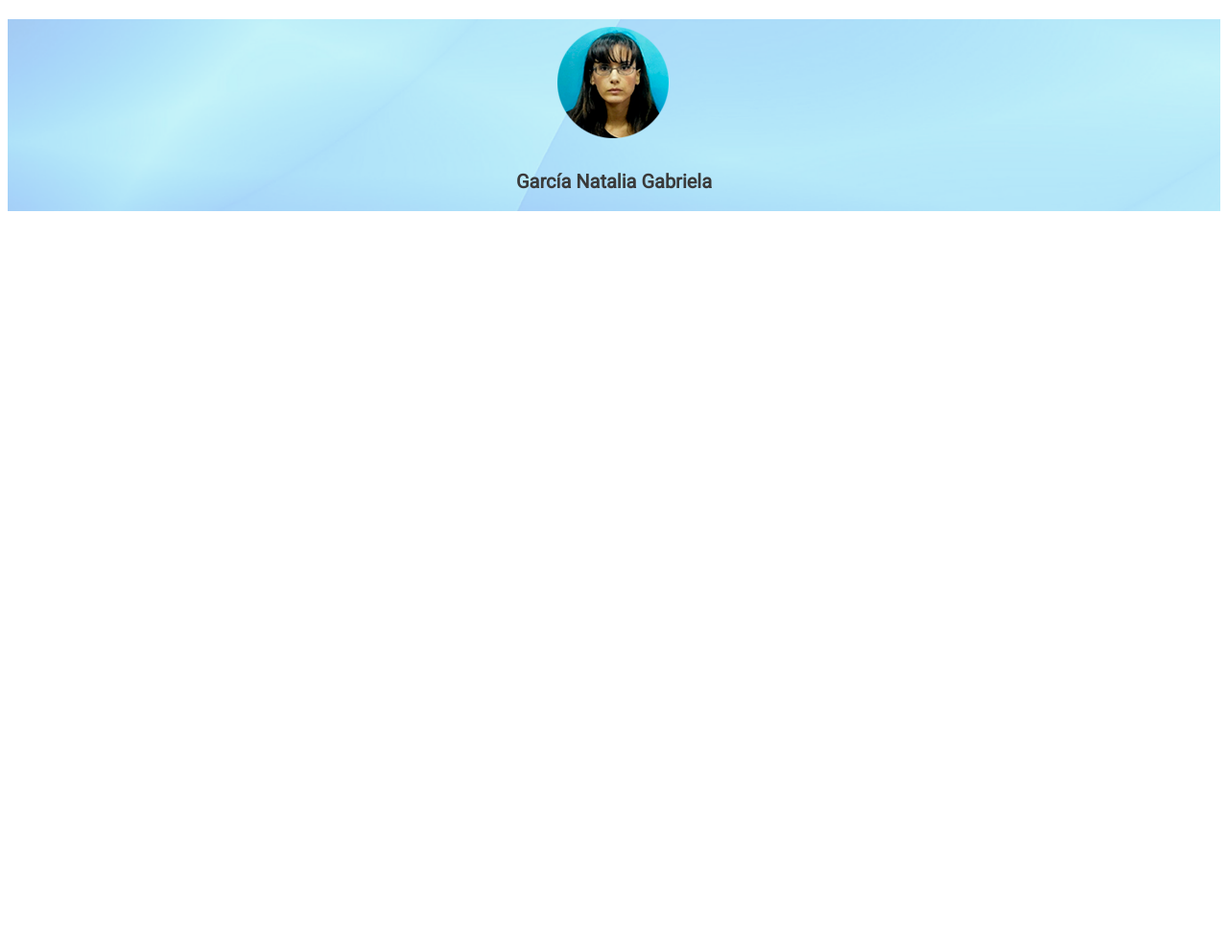
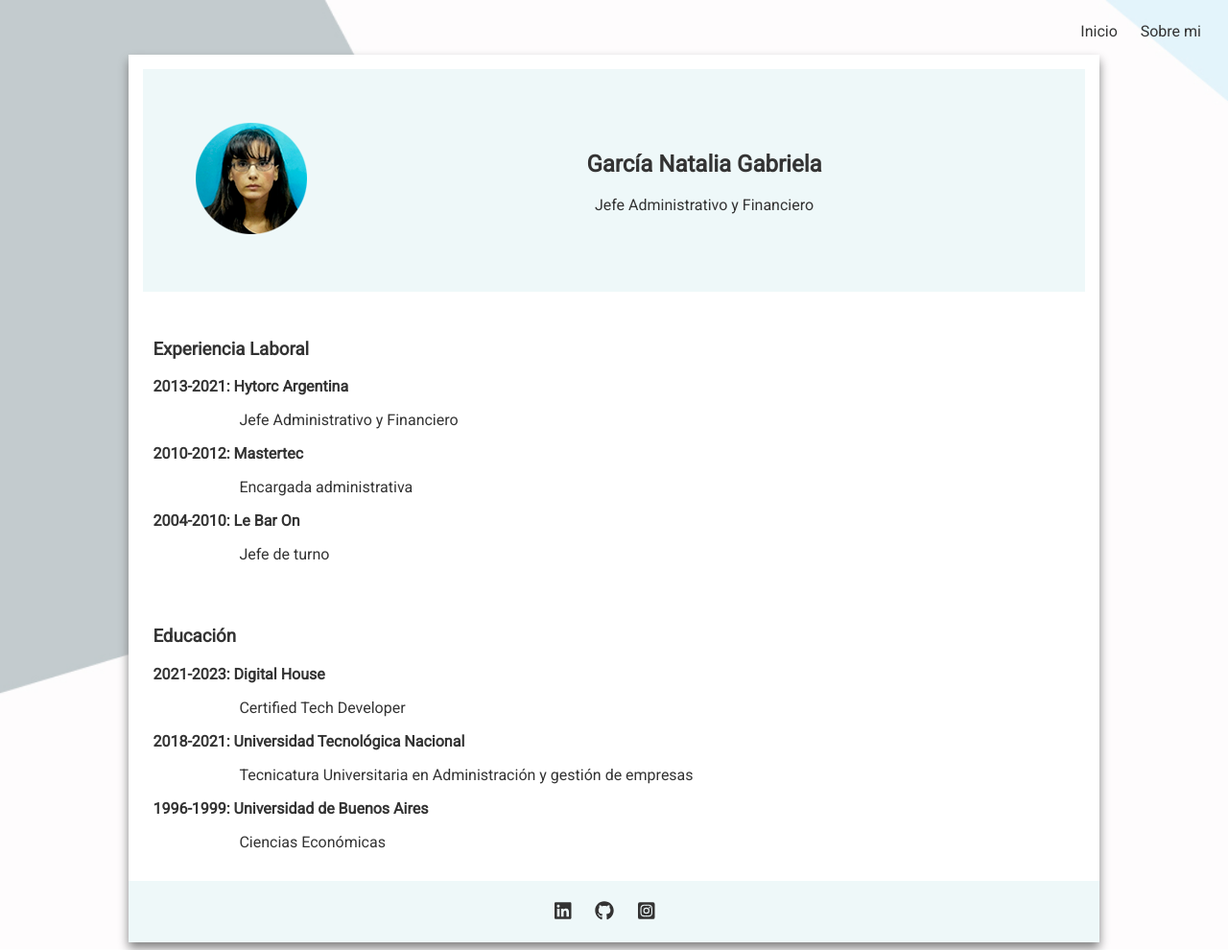
Before and after one commit to nataliehelm/Front_End_1, a plain HTML site: page Clase_8/index.html in a window 1280 px wide. Shown: the whole page at 96% size. Before the commit the page ends 800 px from the top, so only its background shows below. Drawn offline with Linux system fonts and the light colour scheme.

Commit message:
Modifico CV

```diff
--- a/Clase_8/css/style.css
+++ b/Clase_8/css/style.css
@@ -1,16 +1,74 @@
 body {
     font-family: 'Roboto', sans-serif;
+    background-image: url("../img/fondo.jpg");
+    background-color: #fefbfb;
+    background-repeat: no-repeat;
+    background-size: cover;
+    color: #333333;
 }
-.encabezado {
-    background-image: url("../img/banner.png");
-    background-size: cover;
-    background-position: center;
-    height:200px;
+a {
+    text-decoration: none;
+    color: #333333;
+    padding-right: 20px;
 }
-.encabezado p{
-    padding-top: 2px;
+nav {
+    text-align: right;
+    padding: 15px 0;
+}
+.container {
+    max-width: 80%;
+    margin: auto;
+    background-color: #ffffff;
+    box-shadow: 0 6px 10px gray;
+}
+#top,#experience,#education,#top-section {
+    border: 15px solid #ffffff;
+    display: flex;
+}
+#top,#bottom, #top-section {
+    background-color: #eef8f9;
+    padding: 20px;
+}
+#experience,#education {
+    flex-direction: column ;
+    padding-left: 10px;
+}
+#photo {
+    padding:30px;
+}
+#name {
+    align-self: center;
     text-align: center;
+    flex-grow: 1;
+}
+.year.about {
+    display: flex;
+    flex-direction: column;
+    padding-left: 40px;
+}
+.year span {
+    font-weight: bold;
+}
+.year p{
+    padding-left: 90px;
+}
+#icons {
+    text-align: center;
+    background-color: #eef8f9;
+    padding: 20px;
     font-size: 20px;
-    font-weight: 700;
-    color: #3a3a3a;
 }
+#photo-about img{
+    width: 300px;
+}
+#phrase p{
+    font-size: 40px;
+    font-style: italic ;
+    text-align: center;
+    order: 1;
+    padding: 50px;
+}
+#top-section {
+    display: flex;
+    justify-content: space-between;
+}
--- a/Clase_8/index.html
+++ b/Clase_8/index.html
@@ -7,17 +7,87 @@
     <link rel="preconnect" href="https://fonts.gstatic.com">
     <link href="https://fonts.googleapis.com/css2?family=Roboto:wght@100;300;400&display=swap" rel="stylesheet">
     <link href="css/style.css" rel="stylesheet">
+    <script
+    src="https://use.fontawesome.com/releases/v5.15.3/js/all.js"
+    data-auto-a11y="true"></script>
     <title>CV García Natalia</title>
 </head>
 <body>
     <header>
-        <div class="encabezado">
-            <p><img src="/Clase_8/img/foto.png"></p>
-            <p>García Natalia Gabriela</p>
+        <nav>
+            <a href="index.html">Inicio</a>
+            <a href="sobremi.html">Sobre mi</a>
+        </nav>
+    </header>
+    <main>
+        <div class="container">
+            <section id="top">
+                <div id="photo">
+                    <img src="img/foto.png">
+                </div>
+                <div id="name">
+                    <h1>García Natalia Gabriela</h1>
+                    <p>Jefe Administrativo y Financiero</p>
+                </div>
+            </section>
+            <section id="experience">
+                <div class="title">
+                    <h3>Experiencia Laboral</h3>
+                </div>
+                <div class="year">
+                    <div>
+                        <span>2013-2021: Hytorc Argentina</span>
+                    </div>
+                    <div>
+                        <p>Jefe Administrativo y Financiero</p>
+                    </div>
+                    <div>
+                        <span>2010-2012: Mastertec </span>
+                    </div>
+                    <div>
+                        <p>Encargada administrativa</p>
+                    </div>
+                    <div>
+                        <span>2004-2010: Le Bar On</span>
+                    </div>
+                    <div>
+                        <p>Jefe de turno</p>
+                    </div>
+                </div>
+            </section>
+            <section id="education">
+                <div class="title">
+                    <h3>Educación</h3>
+                    <div class="year">
+                        <div>
+                            <span>2021-2023: Digital House</span>
+                        </div>
+                        <div>
+                            <p>Certified Tech Developer</p>
+                        </div>
+                        <div>
+                            <span>2018-2021: Universidad Tecnológica Nacional </span>
+                        </div>
+                        <div>
+                            <p>Tecnicatura Universitaria en Administración y gestión de empresas</p>
+                        </div>
+                        <div>
+                            <span>1996-1999: Universidad de Buenos Aires</span>
+                        </div>
+                        <div>
+                            <p>Ciencias Económicas</p>
+                        </div>
+                    </div>
+                </div>
+            </section>
+            <div class="bottom">
+                <div id="icons">
+                    <span><a href="https://www.linkedin.com/in/nataliaggarcia/" target="_blank"><i class="fab fa-linkedin"></i></a></span>
+                    <span><a href="https://github.com/nataliehelm" target="_blank"><i class="fab fa-github"></i></a></span>
+                    <span><a href="https://www.instagram.com/nahiaranat/" target="_blank"><i class="fab fa-instagram-square"></i></a></span>
+                </div>
+            </div>
         </div>
-    </header>
-    <nav>
-
-    </nav>
+    </main>
 </body>
 </html>
```
Also changed, not shown: Clase_8/sobremi.html (added, +54 -0 lines), Clase_8/img/about.jpg (added), Clase_8/img/fondo.jpg (added).
